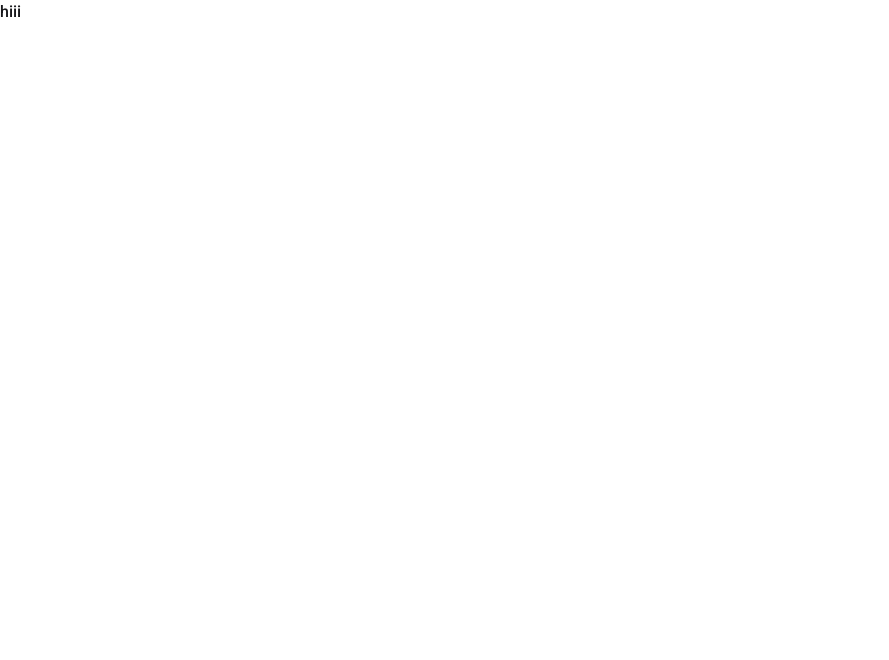
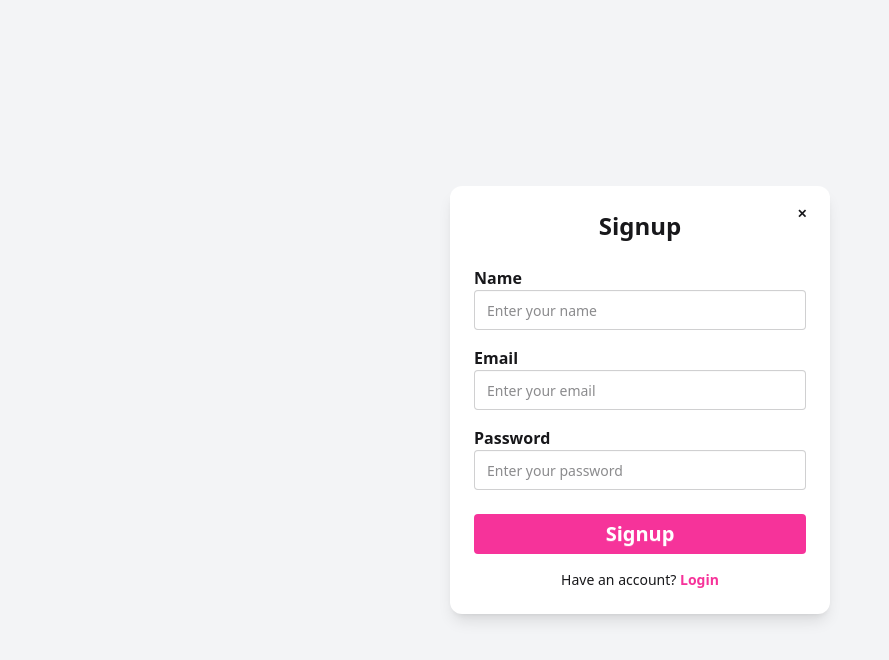
Before and after one commit to Guddu-Pandit/BookStore, a React app in the folder frontend/: page /signup in a window 1280 px wide. Shown: the top 660 px of the page, without its empty margins (0-889 px from the left). Built offline with nearby package versions, Linux system fonts and the light colour scheme; the HTML template or start-up script is replaced by a standard one.

Commit message:
signup page done

```diff
--- a/frontend/src/components/login.jsx
+++ b/frontend/src/components/login.jsx
@@ -1,4 +1,5 @@
 import React from "react";
+import { Link } from "react-router-dom";
 
 const login = () => {
   return (
@@ -46,9 +47,9 @@ const login = () => {
             {/* Signup Link */}
             <p className="text-center text-sm">
               Not registered?{" "}
-              <a href="/signup" className="text-pink-500 font-semibold hover:text-pink-700 hover:underline">
+              <Link to="/signup" className="text-pink-500 font-semibold hover:text-pink-700 hover:underline">
                 Signup
-              </a>
+              </Link>
             </p>
           </div>
         </dialog>
--- a/frontend/src/components/signup.jsx
+++ b/frontend/src/components/signup.jsx
@@ -1,13 +1,70 @@
-import React from 'react'
+import React from "react";
+import { Link } from "react-router-dom";
 
-const signup = () => {
+const Signup = () => {
   return (
     <>
-    <div>
-        hiii
-    </div>
+      <div className="font-sans flex h-screen items-center justify-center bg-gray-100">
+        <div className="w-[380px] bg-white shadow-lg p-6 rounded-xl relative gap-col-4 flex flex-col ">
+          <Link
+            to="/"
+            className="btn btn-sm btn-circle btn-ghost absolute right-3 top-3"
+          >
+            ✕
+          </Link>
+
+          {/* Heading */}
+          <h3 className="font-bold text-2xl text-center mb-6">Signup</h3>
+
+          {/* Name Input */}
+          <label className="form-control w-full mb-4">
+            <span className="label-text text-base font-semibold">Name</span>
+            <input
+              type="text"
+              placeholder="Enter your name"
+              className="input input-bordered outline-none w-full"
+            />
+          </label>
+
+          {/* Email Input */}
+          <label className="form-control w-full mb-4">
+            <span className="label-text text-base font-semibold">Email</span>
+            <input
+              type="email"
+              placeholder="Enter your email"
+              className="input input-bordered outline-none w-full"
+            />
+          </label>
+
+          {/* Password Input */}
+          <label className="form-control w-full mb-6">
+            <span className="label-text text-base font-semibold">Password</span>
+            <input
+              type="password"
+              placeholder="Enter your password"
+              className="input input-bordered outline-none w-full"
+            />
+          </label>
+
+          {/* Signup Button */}
+          <button className="btn w-full text-xl text-white bg-pink-500 border-none hover:bg-pink-600 shadow-none">
+            Signup
+          </button>
+
+          {/* Login Link */}
+          <p className="text-center text-sm mt-4">
+            Have an account?{" "}
+            <Link
+              to="/"
+              className="text-pink-500 font-semibold hover:text-pink-700 hover:underline"
+            >
+              Login
+            </Link>
+          </p>
+        </div>
+      </div>
     </>
-  )
-}
+  );
+};
 
-export default signup
+export default Signup;
```
